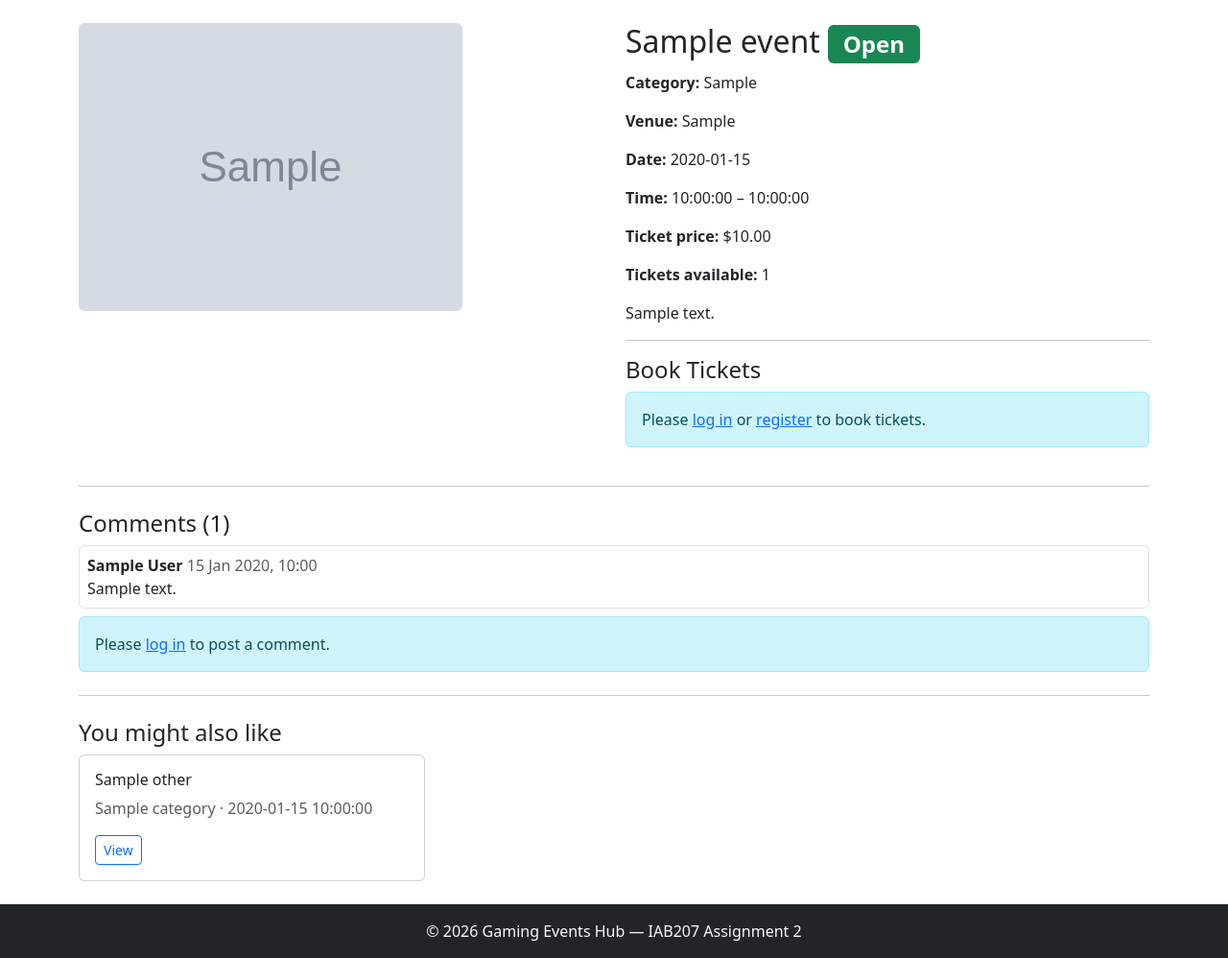
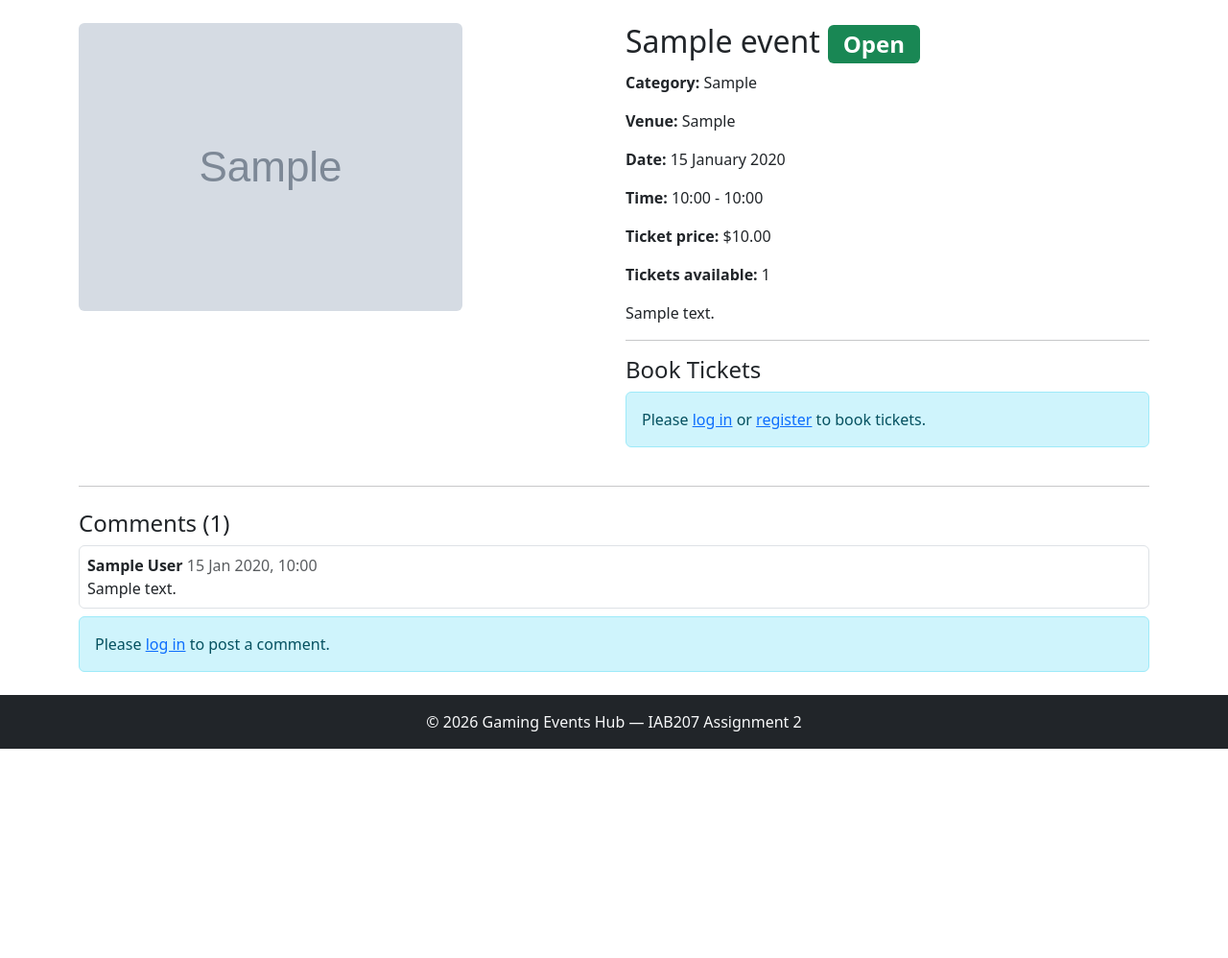
Before and after one commit to zain-111-dot/week5Iab207, a Flask app: template Spring 1 Assessment 2/website/templates/event_detail.html in a window 1280 px wide. Shown: the part 56-1054 px from the top of the page at 96% size. After the commit the page ends 836 px from the top, so only its background shows below. Run offline with Flask 3, Linux system fonts and the light colour scheme; tables that the repository leaves empty hold one stand-in row (values such as "Sample post"); the template is opened without the code that fills it: values that come from a table or form of the project are taken from there, most other values are stand-ins (such as "Sample title", 1, 10 or a date in 2020); grey boxes marked "Sample" are stand-in pictures; some libraries are stand-ins or nearby versions.

Commit message:
Update event_detail.html

```diff
--- a/Spring 1 Assessment 2/website/templates/event_detail.html
+++ b/Spring 1 Assessment 2/website/templates/event_detail.html
@@ -1,55 +1,36 @@
-{# Edited by Nulan #}
+<!-- Edited by Nulan -->
 {% extends "base.html" %}
-{% from 'bootstrap5/form.html' import render_form %}
-
+{% from "bootstrap5/form.html" import render_form %}
 {% block content %}
 <div class="container my-4">
-
     <div class="row g-4">
-
         <!-- Event image -->
         <div class="col-md-6">
-      {% if event.image_url and event.image_url.startswith('http') %}
+            {% if event.image_url %}
                 <img src="{{ event.image_url }}" class="img-fluid rounded" alt="{{ event.title }}">
             {% else %}
-        <img src="{{ url_for('static', filename=event.image_url or 'Img/sample_event.jpg') }}" class="img-fluid rounded" alt="{{ event.title }}">
+                <img src="{{ url_for('static', filename='img/sample_event.jpg') }}" class="img-fluid rounded" alt="{{ event.title }}">
             {% endif %}
         </div>
 
         <!-- Event details -->
         <div class="col-md-6">
-      <h2>
-        {{ event.title }}
-        {% if event.status == 'Open' %}
-          <span class="badge bg-success">Open</span>
-        {% elif event.status == 'Sold Out' %}
-          <span class="badge bg-warning text-dark">Sold Out</span>
-        {% elif event.status == 'Cancelled' %}
-          <span class="badge bg-danger">Cancelled</span>
-        {% else %}
-          <span class="badge bg-secondary">{{ event.status }}</span>
-        {% endif %}
+            <h2>{{ event.title }}
+                <span class="badge {% if event.status == 'Open' %}bg-success{% elif event.status == 'Sold Out' %}bg-danger{% elif event.status == 'Cancelled' %}bg-secondary{% else %}bg-warning text-dark{% endif %}">{{ event.status }}</span>
             </h2>
-
             <p><strong>Category:</strong> {{ event.category }}</p>
             <p><strong>Venue:</strong> {{ event.venue }}</p>
-      <p><strong>Date:</strong> {{ event.date }}</p>
-      <p><strong>Time:</strong> {{ event.start_time }} – {{ event.end_time }}</p>
-      <p><strong>Ticket price:</strong> ${{ '%.2f'|format(event.ticket_price or 0) }}</p>
+            <p><strong>Date:</strong> {{ event.date.strftime('%d %B %Y') }}</p>
+            <p><strong>Time:</strong> {{ event.start_time.strftime('%H:%M') }} - {{ event.end_time.strftime('%H:%M') }}</p>
+            <p><strong>Ticket price:</strong> {% if event.ticket_price == 0 %}Free{% else %}${{ "%.2f"|format(event.ticket_price) }}{% endif %}</p>
             <p><strong>Tickets available:</strong> {{ event.tickets_available }}</p>
             <p>{{ event.description }}</p>
 
             <!-- Acknowledgement of Country -->
-      {% if event.acknowledgement == 'generic' %}
-        <div class="alert alert-secondary">
-          <h6 class="alert-heading">Acknowledgement of Country</h6>
-          <p class="mb-0">We acknowledge the Traditional Custodians of the lands on which this event takes place and pay our respects to Elders past and present.</p>
-        </div>
-      {% elif event.acknowledgement == 'enhanced' %}
-        <div class="alert alert-secondary">
-          <h6 class="alert-heading">Acknowledgement of Country</h6>
-          <p class="mb-0">{{ event.acknowledgement_text or 'The organiser has included a tailored Acknowledgement of Country for this event.' }}</p>
-        </div>
+            {% if event.acknowledgement == 'Generic' %}
+            <div class="alert alert-secondary"><h6>Acknowledgement of Country</h6><p class="mb-0">We acknowledge the Traditional Custodians of the lands on which this event takes place.</p></div>
+            {% elif event.acknowledgement == 'Enhanced' %}
+            <div class="alert alert-secondary"><h6>Acknowledgement of Country</h6><p class="mb-0">The organiser has included a tailored Acknowledgement of Country for this event.</p></div>
             {% endif %}
 
             <!-- Edit / Cancel: only the person who created the event sees these -->
@@ -71,10 +52,7 @@
             {% elif current_user.is_authenticated %}
                 {{ render_form(booking_form, action=url_for('views.book_event', event_id=event.id), button_map={'submit': 'primary'}) }}
             {% else %}
-        <div class="alert alert-info">
-          Please <a href="{{ url_for('auth.login', next=request.path) }}">log in</a>
-          or <a href="{{ url_for('auth.register') }}">register</a> to book tickets.
-        </div>
+                <div class="alert alert-info">Please <a href="{{ url_for('auth.login', next=request.path) }}">log in</a> or <a href="{{ url_for('auth.register') }}">register</a> to book tickets.</div>
             {% endif %}
         </div>
     </div>
@@ -84,8 +62,7 @@
     <h4>Comments ({{ comments|length }})</h4>
     {% for comment in comments %}
     <div class="border p-2 mb-2 rounded">
-      <strong>{{ comment.user.name }}</strong>
-      <span class="text-muted">{{ comment.date_posted.strftime('%d %b %Y, %H:%M') if comment.date_posted }}</span>
+        <strong>{{ comment.user.name }}</strong> <span class="text-muted">{{ comment.date_posted.strftime('%d %b %Y, %H:%M') }}</span>
         <p class="mb-0">{{ comment.text }}</p>
     </div>
     {% else %}
@@ -95,29 +72,7 @@
     {% if current_user.is_authenticated %}
         {{ render_form(comment_form, action=url_for('views.add_comment', event_id=event.id), button_map={'submit': 'secondary'}) }}
     {% else %}
-    <div class="alert alert-info">
-      Please <a href="{{ url_for('auth.login', next=request.path) }}">log in</a> to post a comment.
-    </div>
+        <div class="alert alert-info">Please <a href="{{ url_for('auth.login', next=request.path) }}">log in</a> to post a comment.</div>
     {% endif %}
-
-  <!-- AI feature: only shows if the view passes related_events -->
-  {% if related_events %}
-    <hr class="my-4">
-    <h4>You might also like</h4>
-    <div class="row g-3">
-      {% for other in related_events %}
-        <div class="col-md-4">
-          <div class="card h-100">
-            <div class="card-body">
-              <h6 class="card-title">{{ other.title }}</h6>
-              <p class="card-text text-muted">{{ other.category }} · {{ other.date }}</p>
-              <a href="{{ url_for('views.event_detail', event_id=other.id) }}" class="btn btn-sm btn-outline-primary">View</a>
-            </div>
-          </div>
-        </div>
-      {% endfor %}
-    </div>
-  {% endif %}
-
 </div>
 {% endblock %}
```
Lines whose indentation alone changed are shown as unchanged.
